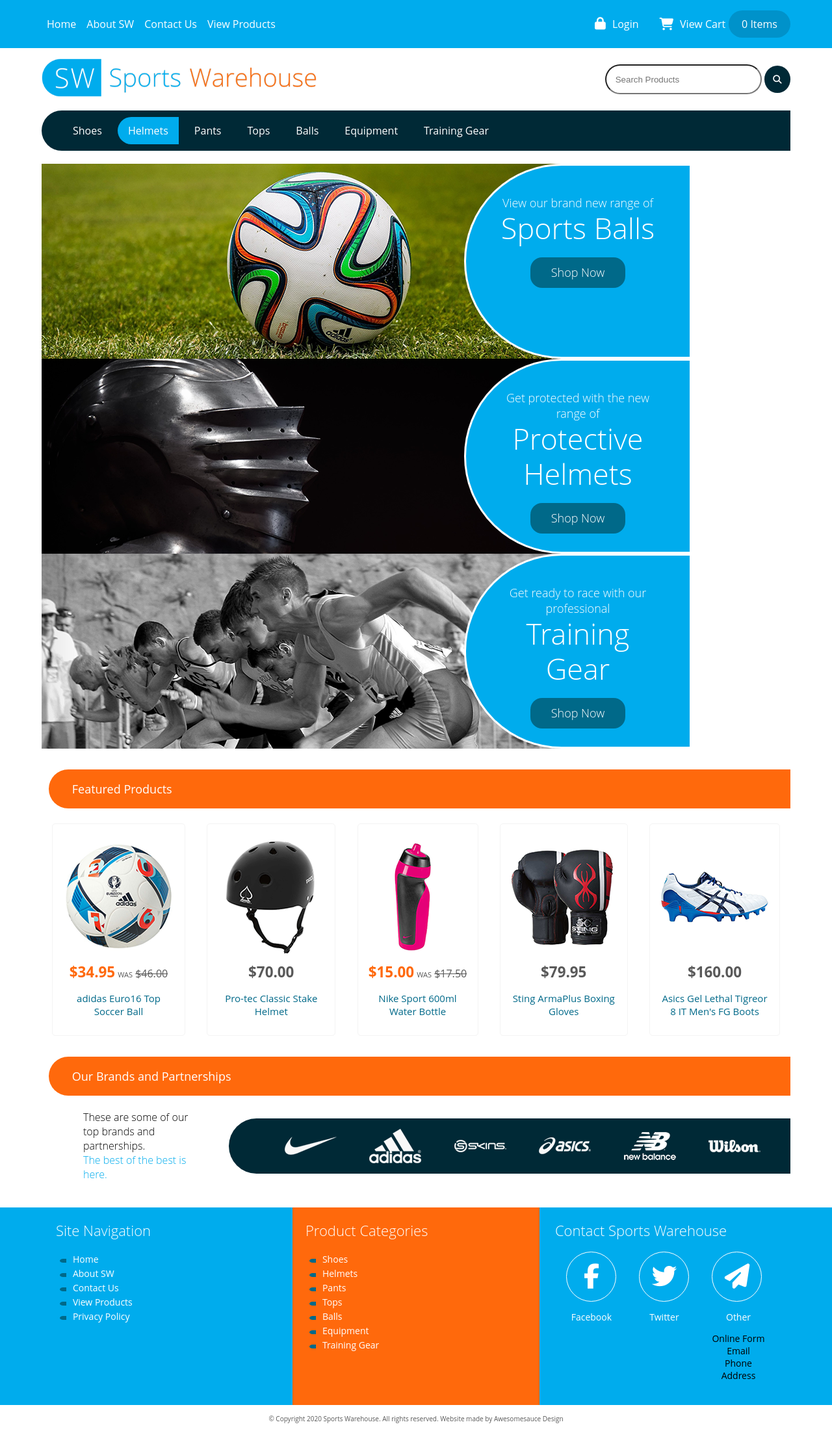
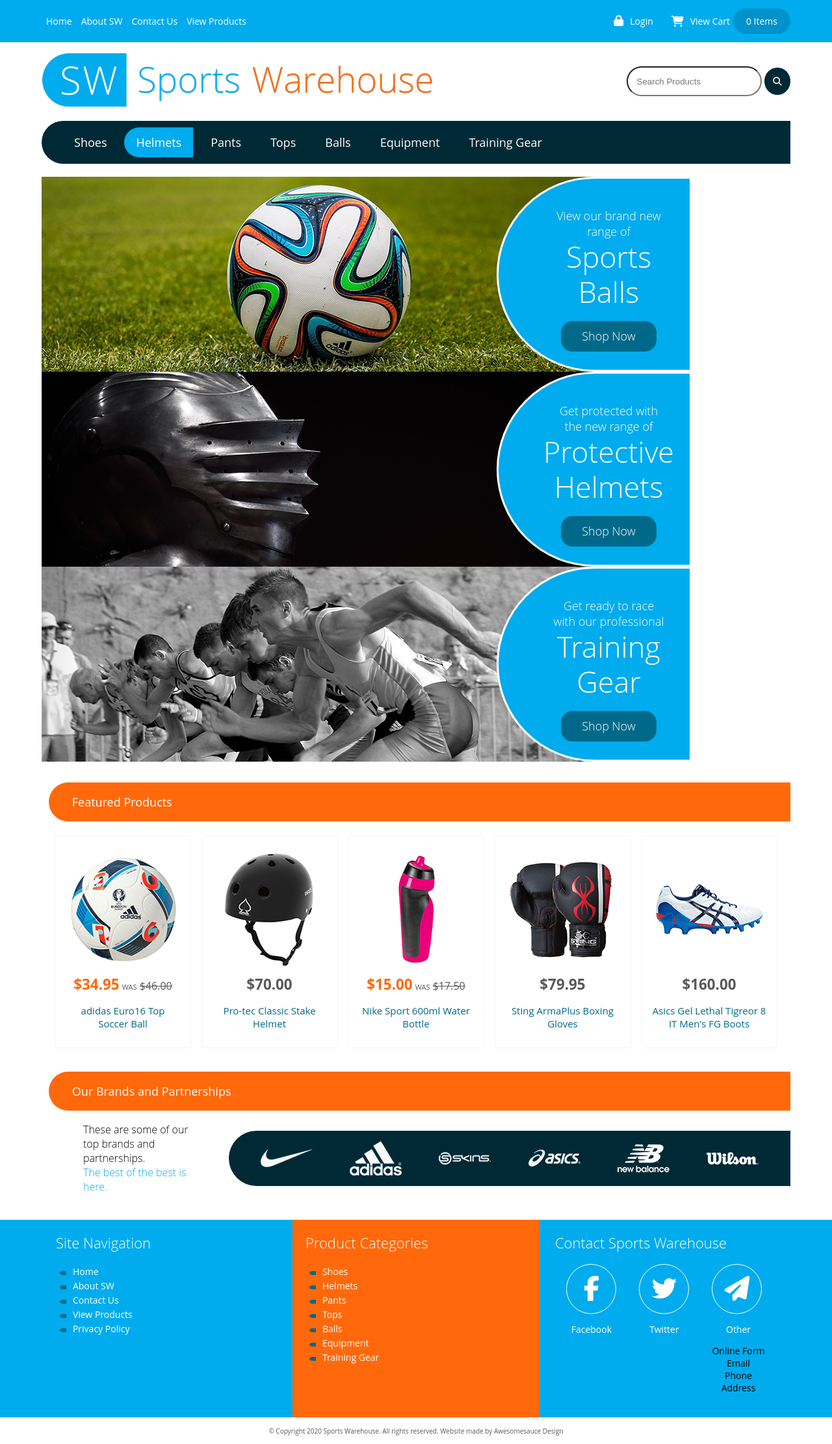
Before and after one commit to IonicFalcon/SportsWarehouse, a PHP site: page /ClientSideDesign/index.html in a window 1280 px wide. Shown: the whole page at 65% size. Before the commit the page ends 2190 px from the top, so only its background shows below. Run offline with PHP 8.4, Linux system fonts and the light colour scheme; some libraries are stand-ins or nearby versions.

Commit message:
Completed Client Side Styling

```diff
--- a/ClientSideDesign/style.css
+++ b/ClientSideDesign/style.css
@@ -22,6 +22,10 @@ body{
 .topBar{
     background-color: var(--primaryBlue);
     color: white;
+}
+
+.topBar, .mobileNav{
+    font-size: 0.875em; /* 14px Equivilant */
 }
 
 .topBar > .wrapper{
@@ -233,6 +237,7 @@ main section h2{
 .featuredProducts li{
     display: inline-block;
     flex-basis: 140px;
+    min-height: 300px;
 }
 
 .featuredProduct{
@@ -240,10 +245,21 @@ main section h2{
     text-align: center;
 }
 
+.productCard .productImage{
+    min-height: 180px;
+    display: flex;
+    justify-content: center;
+    align-items: center;
+}
+
 .productCard .productPrice{
     font-size: 1.4em; /* 21px Equivilant */
     color: var(--grey);
     font-weight: bold;
+}
+
+.productCard .productPrice > p{
+    margin-top: 0.5em;
 }
 
 .productCard .productPrice.productSale{
@@ -286,13 +302,14 @@ main section h2{
     background-color: var(--deepBlue);
     display: grid;
     grid-template-columns: auto auto auto;
+    padding: 0;
 }
 
 .partnerships li{
     display: flex;
     justify-content: center;
     align-items: center;
-    padding: 1em 5px;
+    padding: 1em 0.5em;
 }
 
 .siteFooter .footerGroups{
@@ -382,14 +399,10 @@ main section h2{
 }
 
 @media only screen and (min-width: 450px){
-    main section h2{
-        margin-bottom: 1.25em;
-    }
-
     .wrapper{
         width: 90%;
         margin: auto;
-        max-width: 1280px;
+        max-width: 1440px;
     }
 
     .topBar{
@@ -445,6 +458,10 @@ main section h2{
         align-items: center;
     }
 
+    .siteLogo img{
+        max-width: none;
+    }
+
     .siteBanner form{
         margin: 0;
         width: inherit;
@@ -454,6 +471,10 @@ main section h2{
     .siteBanner #searchBox{
         min-width: 33%;
         width: initial;
+    }
+
+    .siteBanner .searchButton{
+        cursor: pointer;
     }
 
     .categoryBar{
@@ -470,12 +491,17 @@ main section h2{
     .categoryBar .categoryNav li{
         flex-basis: auto;
         margin-bottom: 0;
+        font-size: 1.125em; /* 18px Equilivant */
     }
 
     .categoryBar .categoryNav li > a{
         border: none;
         border-radius: 3em 0 0 3em;
         padding: 0.625em 1em;
+    }
+
+    .categoryBar .categoryNav li > a:not(.selected):hover{
+        background-color: var(--secondaryBlue);
     }
 
     .categoryBar li:not(:last-child){
@@ -514,14 +540,14 @@ main section h2{
         background-color: var(--primaryBlue);
         color: white;
         height: 100%;
-        width: 35%;
+        width: 30%;
         border: 3px solid white;
         border-radius: 9.375em 0 0 9.375em;
         text-align: center;
         display: flex;
         flex-direction: column;
         align-items: center;
-        padding: 2.5em;
+        padding: 2.5em 2em 2.5em 4.5em;
         font-size: 1.125em;
         font-weight: lighter;
     }
@@ -572,6 +598,11 @@ main section h2{
         background-color: var(--primaryBlue) !important;
     }
 
+    .featuredProducts li {
+        margin: 0.25em;
+        flex-basis: 210px;
+    }
+
     .productCard{
         min-width: 11.625em;
         height: 100%;
@@ -589,6 +620,7 @@ main section h2{
         display: flex;
         flex-direction: row;
         align-items: center;
+        justify-content: center;
     }
 
     .productCard .productPrice p{
@@ -639,6 +671,10 @@ main section h2{
         justify-content: space-around;
     }
 
+    .siteFooter .footerGroups a:not(.contactIcon):hover{
+        text-decoration: underline;
+    }
+
     .footerGroups > *{
         flex-basis: 33%;
         padding: 1.25em;
```
